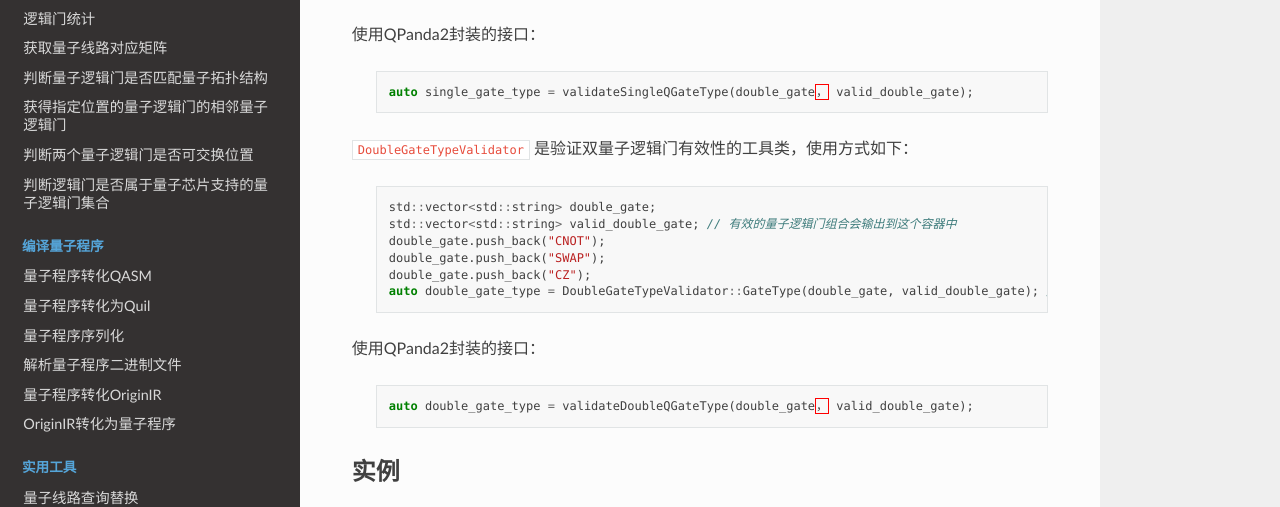
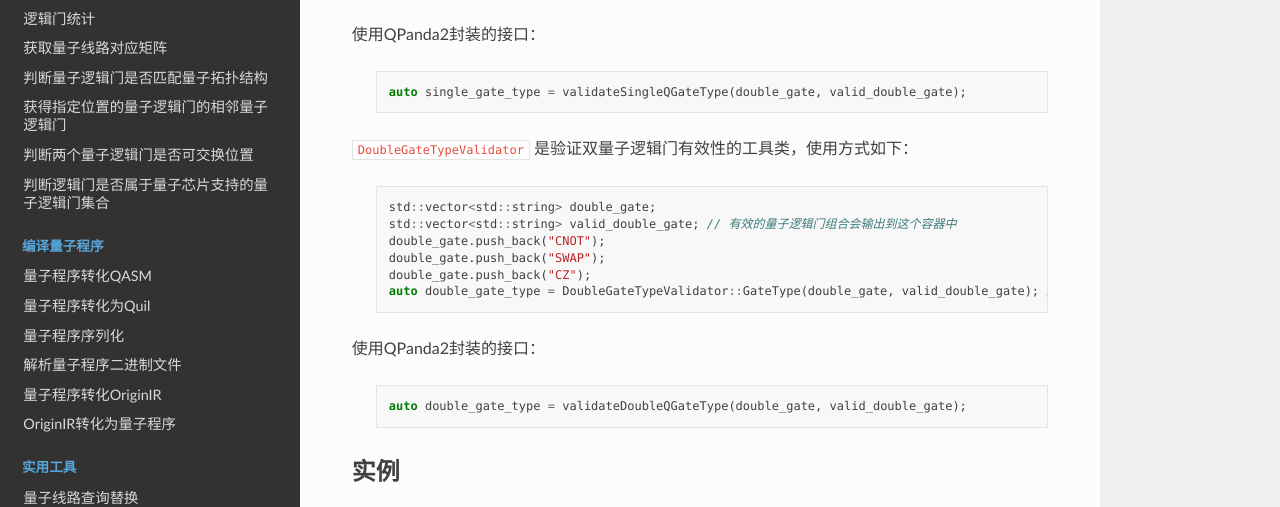
Before and after one commit to liye0005/QPanda-Toturial, a Sphinx documentation site: the page built from source/QGateValidity.rst, in a window 1280 px wide and 900 px high, scrolled down 1137 px. Shown: the part 175-682 px from the top of the window. Built offline with Sphinx 7.4.7 and the Read the Docs theme 2.0.0, drawn with Linux system fonts in a browser that asks for light colours; pages that are not in the unit, such as notebooks, are missing from menus.

Commit message:
<fix> : 修改文档中的错误

```diff
--- a/source/Measure.rst
+++ b/source/Measure.rst
@@ -27,7 +27,7 @@
 
     .. code-block:: c
 
-        auto measure_all = MeasureAll(qubits， cbits);
+        auto measure_all = MeasureAll(qubits, cbits);
 
 其中qubits的类型是 ``QVec`` ， cbits的类型是 ``vector<ClassicalCondition>``。
 
--- a/source/NoiseQVM.rst
+++ b/source/NoiseQVM.rst
@@ -77,7 +77,7 @@
 双门噪声模型
 >>>>>>>>>>>>>>
 
-双门噪声模型同样也分为三种：DOUBLE_DAMPING_KRAUS_OPERATOR、DOUBLE_DEPHASING_KRAUS_OPERATOR、DOUBLE_DECOHERENCE_KRAUS_OPERATOR。
+双门噪声模型同样也分为六种：DAMPING_KRAUS_OPERATOR、DEPHASING_KRAUS_OPERATOR、DECOHERENCE_KRAUS_OPERATOR_P1_P2、BITFLIP_KRAUS_OPERATOR、BIT_PHASE_FLIP_OPRATOR、PHASE_DAMPING_OPRATOR。
 它们的输入参数与单门噪声模型一致，双门噪声模型的kraus算符和表示与单门噪声模型存在着对应关系：假设单门噪声模型为： :math:`\{ K1, K2 \}` ，那么对应的双门噪声模型为
 :math:`\{K1\otimes K1, K1\otimes K2, K2\otimes K1, K2\otimes K2\}`。
 
--- a/source/QGate.rst
+++ b/source/QGate.rst
@@ -144,7 +144,7 @@
 
      .. code-block:: c
 
-          QGate rx = RX(qubit，PI);
+          QGate rx = RX(qubit, PI);
 
 如上所示，RX门接收两个参数，第一个是目标量子比特，第二个偏转角度。您也可以通过相同的方式使用RY，RZ门。
 
@@ -152,7 +152,7 @@
 
      .. code-block:: c
 
-          QGate cnot = CNOT(control_qubit，target_qubit);
+          QGate cnot = CNOT(control_qubit, target_qubit);
 
 CNOT门接收两个参数，第一个是控制比特，第二个是目标比特。
 
@@ -208,7 +208,7 @@
     .. code-block:: c
 
         #include "QPanda.h"
-        using namespace QPanda；
+        using namespace QPanda;
 
         int main(void)
         {
--- a/source/QGateValidity.rst
+++ b/source/QGateValidity.rst
@@ -51,7 +51,7 @@
 
     .. code-block:: c
 
-        auto single_gate_type = validateSingleQGateType(double_gate， valid_double_gate);
+        auto single_gate_type = validateSingleQGateType(double_gate, valid_double_gate);
 
 ``DoubleGateTypeValidator`` 是验证双量子逻辑门有效性的工具类，使用方式如下：
 
@@ -68,7 +68,7 @@
 
     .. code-block:: c
 
-        auto double_gate_type = validateDoubleQGateType(double_gate， valid_double_gate);
+        auto double_gate_type = validateDoubleQGateType(double_gate, valid_double_gate);
 
 实例
 ------------
```
